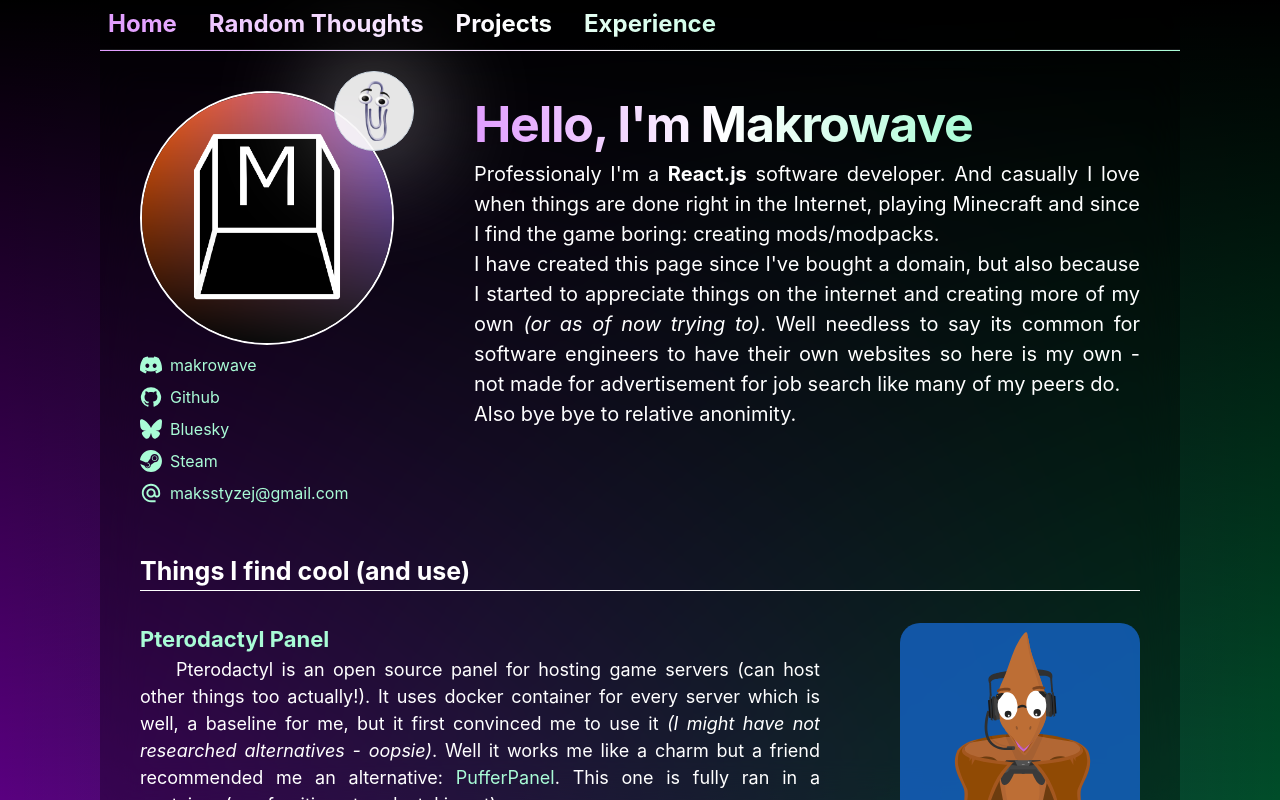
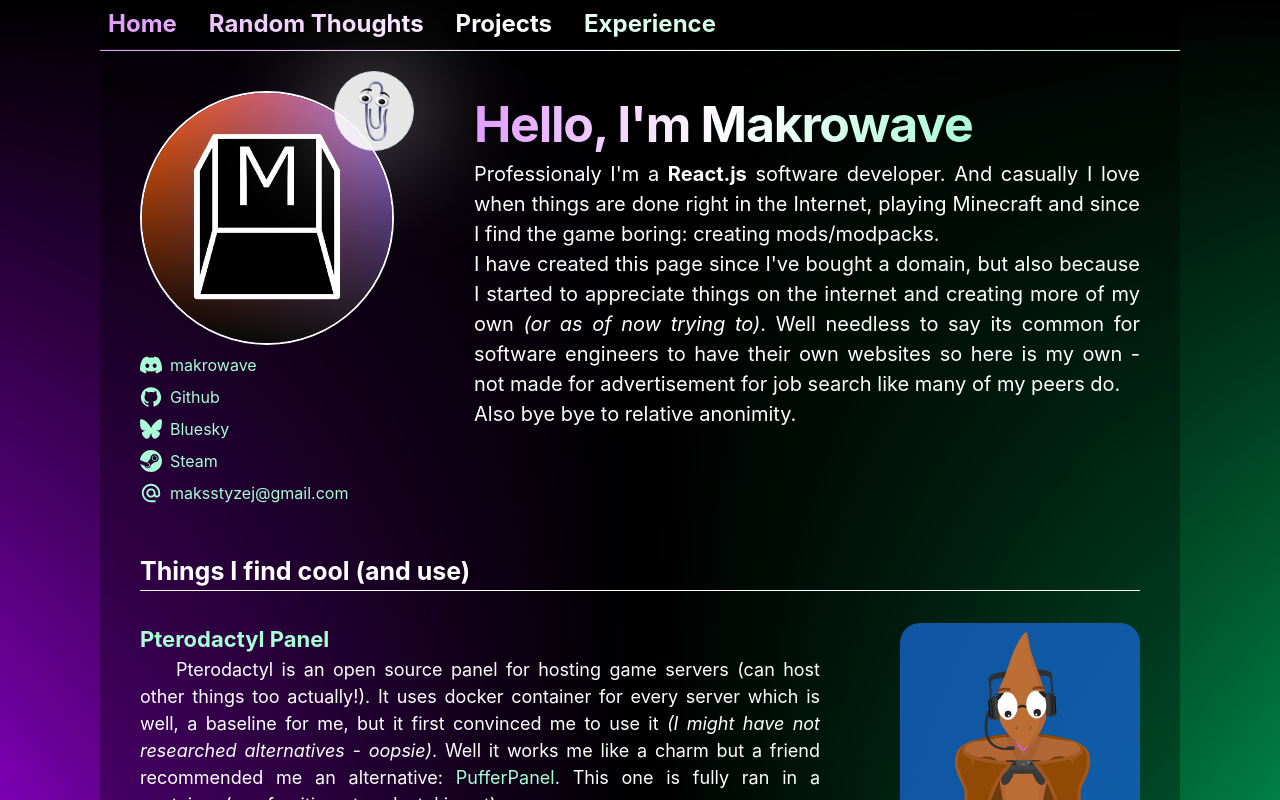
Before and after one commit to Makrowave/makrowave.org, a React (Vite) app: page / in a window 1280 px wide. Built offline with nearby package versions, Linux system fonts and the light colour scheme.

Commit message:
refactor: Realize you can do gradient in 1 div instead of 3

```diff
--- a/src/common/components/GradientBackground.tsx
+++ b/src/common/components/GradientBackground.tsx
@@ -1,9 +1,5 @@
 import { Box } from '@mui/joy';
-import {
-  leftGradient,
-  rightGradient,
-  topGradient,
-} from '../../styles/backgroundStyles';
+import { backgroundGradient } from '../../styles/backgroundStyles';
 import type { ReactElement } from 'react';
 
 export const GradientBackground = ({
@@ -12,9 +8,8 @@
   children: ReactElement;
 }) => {
   return (
-    <Box sx={{ ...rightGradient, height: '100vh' }}>
-      <Box sx={leftGradient}>
-        <Box sx={topGradient}>
+    <Box sx={{ height: '100vh' }}>
+      <Box sx={backgroundGradient}>
         <Box
           sx={{
             display: 'flex',
@@ -27,6 +22,5 @@
         </Box>
       </Box>
     </Box>
-    </Box>
   );
 };
--- a/src/styles/backgroundStyles.ts
+++ b/src/styles/backgroundStyles.ts
@@ -8,20 +8,10 @@
   flexDirection: 'column',
 };
 
-export const topGradient: SxProps = {
-  ...flexFill,
-  background: 'linear-gradient(rgba(0, 0, 0, 1), rgba(0, 0, 0, 0))',
-};
-
-export const leftGradient: SxProps = {
+export const backgroundGradient: SxProps = {
   ...flexFill,
   background:
-    'linear-gradient(to left, rgba(0, 255, 136, 0.3), rgba(0, 255, 136, 0))',
-};
-
-export const rightGradient: SxProps = {
-  background:
-    'linear-gradient(to right, rgba(178, 0, 255, 0.5), rgba(178, 0, 255, 0))',
+    'linear-gradient(rgba(0, 0, 0, 1), rgba(0, 0, 0, 0)), linear-gradient(to left, rgba(0, 255, 136, 0.5) 0%, rgba(0, 255, 136, 0) 49%, rgba(178, 0, 255, 0) 51%, rgba(178, 0, 255, 0.7) 100%)',
 };
 
 export const translucentBlur: SxProps = {
```
Lines whose indentation alone changed are shown as unchanged.
